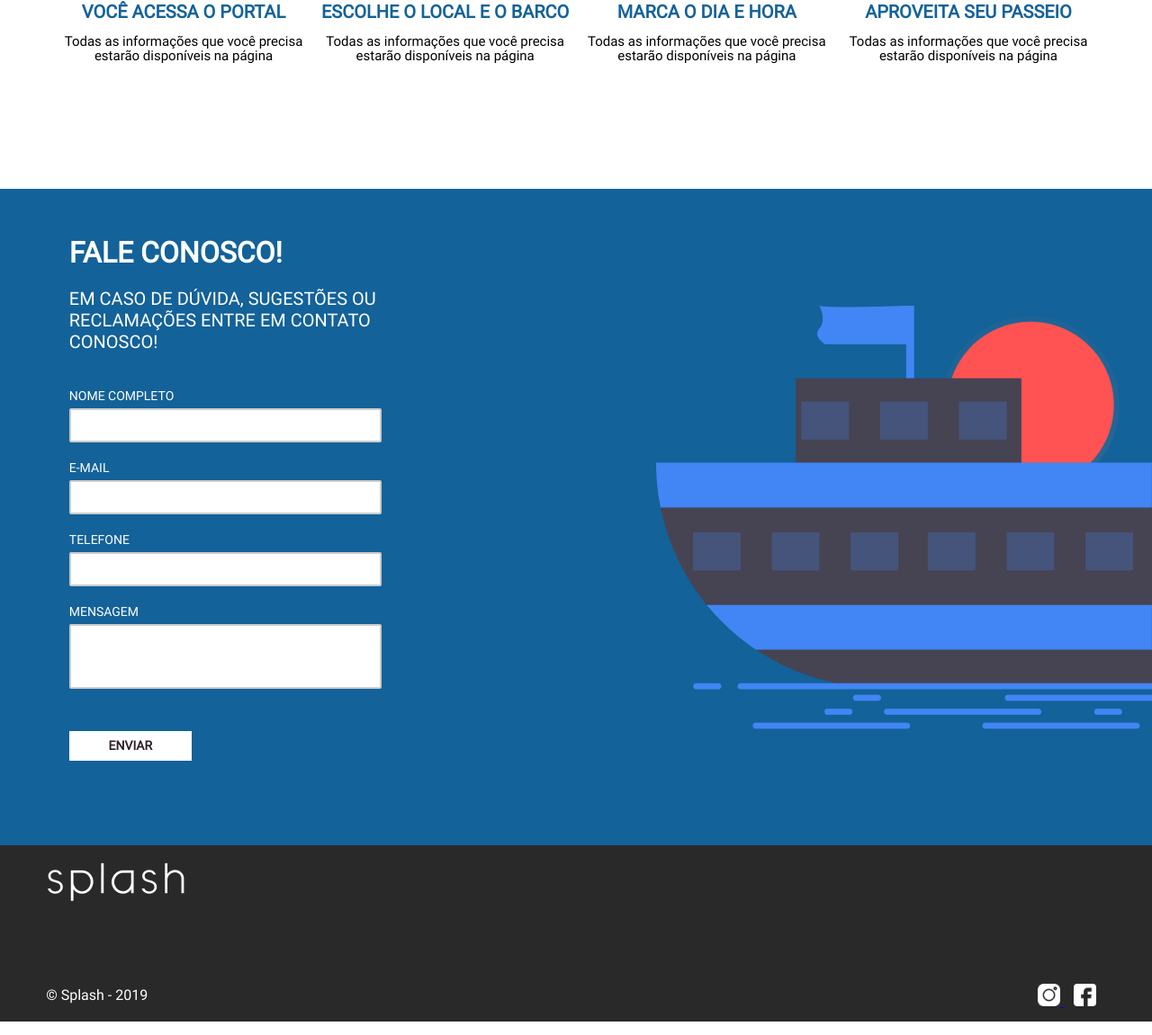
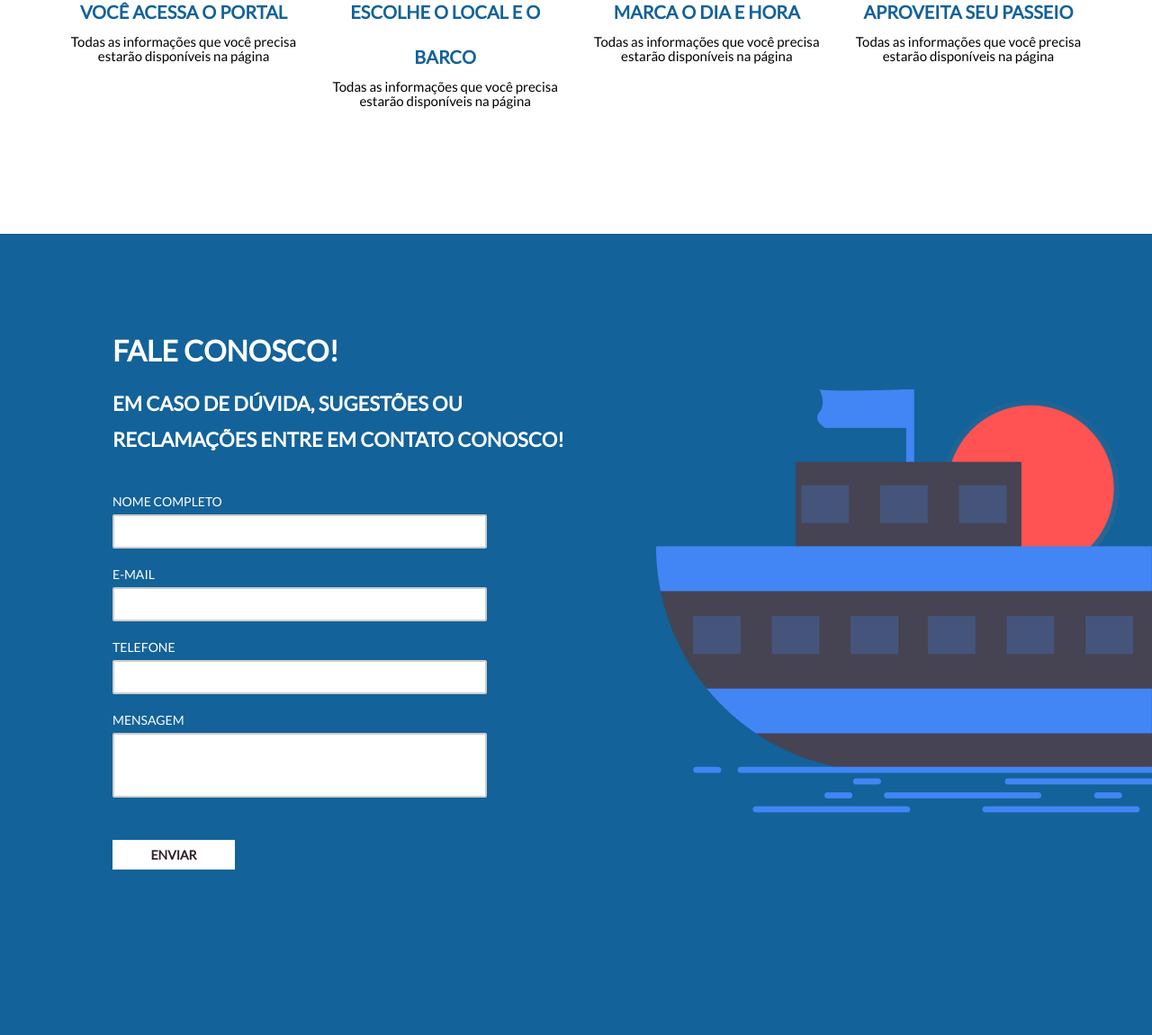
Before and after one commit to splash-co/splash-co.github.io, a PHP site: page /index.html in a window 1280 px wide. Shown: the part 1800-2951 px from the top of the page at 90% size. Run offline with PHP 8.4, Linux system fonts and the light colour scheme; some libraries are stand-ins or nearby versions.

Commit message:
Restyle section 3

```diff
--- a/styles/style.css
+++ b/styles/style.css
@@ -4,7 +4,7 @@
 
 @font-face {
   font-family: 'Lato';
-  src: url('../fonts/Roboto/Roboto-Regular.ttf');
+  src: url('../fonts/Lato/Lato-Regular.ttf');
 }
 
 @font-face {
@@ -65,6 +65,13 @@ body {
   --section-2-square-width: 280px;
   --section-2-square-h1-size: 20px;
   --section-2-square-p-size: 15px;
+
+  /* SECTION 3 */
+  --section-3-display: flex;
+  --section-3-padding: 110px 0 185px 125px;
+  --section-3-form-width: 45%;
+  --section-3-form-h1-size: 32px;
+  --section-3-form-h3-size: 22px;
 }
 
 /* ----------------------------------------------------- */
@@ -494,29 +501,30 @@ body {
 
 .section3__container {
   margin-top: 11%;
-  height: 24.2%;
   background-color: #136299;
-  display: flex;
+  display: var(--section-3-display);
+  justify-content: space-between;
+  padding: var(--section-3-padding);
 }
 
 .section3__container .section__form {
-  width: 50%;
-  margin: 4% 17% 4% 6%;
+  width: var(--section-3-form-width);
   display: flex;
   flex-direction: column;
 }
 
 .section3__container .section__form h1 {
   color: #fff;
-  font-size: 32px;
+  font-size: var(--section-3-form-h1-size);
 }
 
 .section3__container .section__form h3 {
   color: #fff;
-  font-size: 20px;
+  font-size: var(--section-3-form-h3-size);
   margin-top: 20px;
   margin-bottom: 40px;
-  font-weight: 300;
+  font-weight: bold;
+  line-height: 40px;
 }
 
 .section3__container .section__form label {
```
